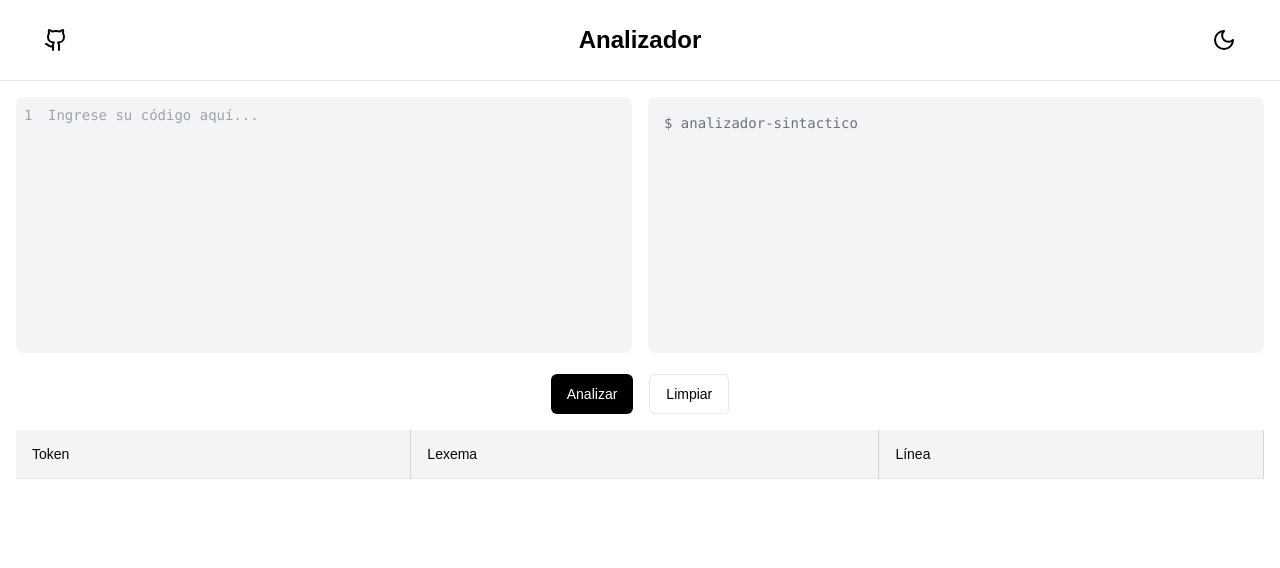
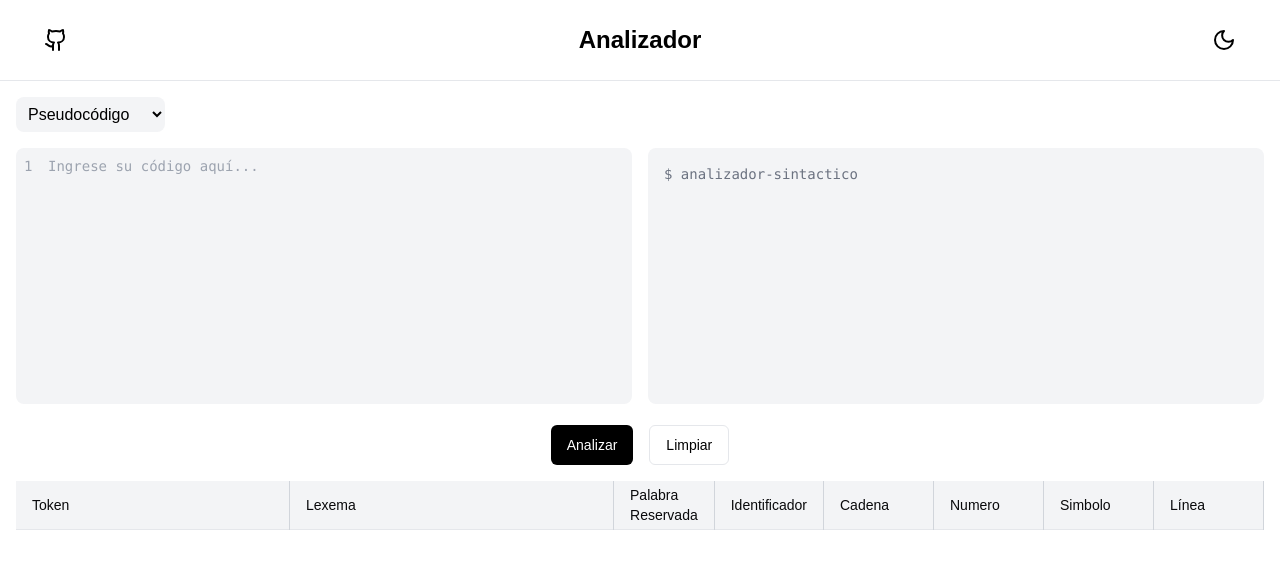
Before and after one commit to FdevMX/Analizador-Sintactico-v2, a Next.js app in the folder frontend/: page / in a window 1280 px wide. Shown: the top 568 px of the page. Built offline with nearby package versions, Linux system fonts and the light colour scheme.

Commit message:
ci: add a selector and settings to the table

```diff
--- a/frontend/src/app/page.tsx
+++ b/frontend/src/app/page.tsx
@@ -1,88 +1,85 @@
 "use client"
 
-import { useState, useRef, useEffect } from 'react'
-import { Moon, Sun, Github } from 'lucide-react'
-import { Button } from "@/components/ui/button"
-import { Table, TableBody, TableCell, TableHead, TableHeader, TableRow } from "@/components/ui/table"
+import React, { useState, useRef, useEffect } from 'react';
+import { Moon, Sun, Github } from 'lucide-react';
+import { Button } from "@/components/ui/button";
+import { Table, TableBody, TableCell, TableHead, TableHeader, TableRow } from "@/components/ui/table";
 
-export default function Component() {
-  const [theme, setTheme] = useState<'light' | 'dark'>('light')
-  const [code, setCode] = useState('')
-  const [output, setOutput] = useState('')
-  const [tokens, setTokens] = useState<Array<{ token: string, lexeme: string, line: number }>>([])
-  const textareaRef = useRef<HTMLTextAreaElement>(null)
-  const lineNumbersRef = useRef<HTMLDivElement>(null)
+const CodeAnalyzerComponent = () => {
+  const [theme, setTheme] = useState<'light' | 'dark'>('light');
+  const [code, setCode] = useState('');
+  const [output, setOutput] = useState('');
+  const [tokens, setTokens] = useState<Array<{ token: string, lexeme: string, line: number, wordReserv?: string, identifier?: string, cadena?: string, numero?: string, simbolo?: string }>>([]);
+  const [language, setLanguage] = useState('pseudocode');
+  const textareaRef = useRef<HTMLTextAreaElement>(null);
+  const lineNumbersRef = useRef<HTMLDivElement>(null);
 
   const toggleTheme = () => {
-    const newTheme = theme === 'light' ? 'dark' : 'light'
-    setTheme(newTheme)
-    document.documentElement.classList.toggle('dark', newTheme === 'dark')
-    localStorage.setItem('theme', newTheme)
-  }
+    const newTheme = theme === 'light' ? 'dark' : 'light';
+    setTheme(newTheme);
+    document.documentElement.classList.toggle('dark', newTheme === 'dark');
+    localStorage.setItem('theme', newTheme);
+  };
+
+  useEffect(() => {
+    const savedTheme = localStorage.getItem('theme') as 'light' | 'dark' | null;
+    if (savedTheme) {
+      setTheme(savedTheme);
+      document.documentElement.classList.toggle('dark', savedTheme === 'dark');
+    }
+
+    const updateLineNumbers = () => {
+      if (textareaRef.current && lineNumbersRef.current) {
+        const lineCount = textareaRef.current.value.split('\n').length;
+        const lineNumbers = Array(lineCount).fill(0).map((_, i) => i + 1).join('\n');
+        lineNumbersRef.current.innerText = lineNumbers;
+      }
+    };
+
+    updateLineNumbers();
+    window.addEventListener('resize', updateLineNumbers);
+    return () => window.removeEventListener('resize', updateLineNumbers);
+  }, [code]);
 
   const analyzeCode = async () => {
-    const codeContent = textareaRef.current?.value?.trim() || ''; // Obtener el contenido del textarea y eliminar espacios en blanco al principio y al final
-
+    const codeContent = code.trim();
     if (codeContent === '') {
-      setOutput('Error: Ingrese su codigo.');
-      return; // Salir de la función si el código está vacío
+      setOutput('Error: Ingrese su código.');
+      return;
     }
-
     try {
       const response = await fetch('/analyze', {
         method: 'POST',
         headers: {
           'Content-Type': 'application/json',
         },
-        body: JSON.stringify({ code : codeContent }),
-      })
-      const data = await response.json()
-      setTokens(data.tokens)
-      setOutput(data.errors.join('\n') || 'No se encontraron errores')
+        body: JSON.stringify({ code: codeContent, language }),
+      });
+      const data = await response.json();
+      setTokens(data.tokens);
+      setOutput(data.errors.join('\n') || 'No se encontraron errores');
     } catch (error) {
-      console.error('Error:', error)
-      setOutput('Error al analizar el código')
+      console.error('Error:', error);
+      setOutput('Error al analizar el código');
     }
-  }
+  };
 
   const clearAll = () => {
-    setCode('')
-    setOutput('')
-    setTokens([])
-  }
-
-  useEffect(() => {
-    const savedTheme = localStorage.getItem('theme') as 'light' | 'dark' | null
-    if (savedTheme) {
-      setTheme(savedTheme)
-      document.documentElement.classList.toggle('dark', savedTheme === 'dark')
-    }
-
-    const updateLineNumbers = () => {
-      if (textareaRef.current && lineNumbersRef.current) {
-        const lineCount = textareaRef.current.value.split('\n').length
-        const lineNumbers = Array(lineCount).fill(0).map((_, i) => i + 1).join('\n')
-        lineNumbersRef.current.innerText = lineNumbers
-      }
-    }
-
-    updateLineNumbers()
-    window.addEventListener('resize', updateLineNumbers)
-    return () => window.removeEventListener('resize', updateLineNumbers)
-  }, [code])
-
-  // ... (rest of your existing functions)
+    setCode('');
+    setOutput('');
+    setTokens([]);
+  };
 
   return (
     <div className={`min-h-screen bg-white dark:bg-dark-gray text-black dark:text-white transition-colors duration-300`}>
       <header className="flex items-center justify-between p-4 border-b border-gray-200 dark:border-gray-700">
         <a
-        href="https://github.com/FdevMX/Analizador-Sintactico"
-        target="_blank"
-        rel="noopener noreferrer"
-        className="text-black dark:text-white hover:bg-gray-200 dark:hover:bg-gray-800 p-3 rounded-full w-20 h-18 transition-all duration-300 flex items-center justify-center"
+          href="https://github.com/FdevMX/Analizador-Sintactico"
+          target="_blank"
+          rel="noopener noreferrer"
+          className="text-black dark:text-white hover:bg-gray-200 dark:hover:bg-gray-800 p-3 rounded-full w-20 h-18 transition-all duration-300 flex items-center justify-center"
         >
-          <Github className="h6- w-6" />
+          <Github className="h-6 w-6" />
         </a>
         <h1 className="text-2xl font-bold">Analizador</h1>
         <Button
@@ -95,6 +92,17 @@ export default function Component() {
       </header>
 
       <main className="container mx-auto p-4 space-y-4">
+        <div className="mb-4">
+          <select
+            className="p-2 bg-gray-100 dark:bg-gray-800 text-black dark:text-white rounded-lg"
+            value={language}
+            onChange={(e) => setLanguage(e.target.value)}
+          >
+            <option value="pseudocode">Pseudocódigo</option>
+            <option value="java">Java (For Loop)</option>
+          </select>
+        </div>
+
         <div className="grid grid-cols-1 md:grid-cols-2 gap-4">
           <div className="relative font-mono text-sm">
             <div
@@ -131,7 +139,12 @@ export default function Component() {
             <TableRow>
               <TableHead>Token</TableHead>
               <TableHead>Lexema</TableHead>
-              <TableHead>Línea</TableHead>
+              <TableHead className="w-[50px]">Palabra Reservada</TableHead> {/* Ancho de 150px */}
+              <TableHead className="w-[50px]">Identificador</TableHead> {/* Ancho de 120px */}
+              <TableHead className="w-[110px]">Cadena</TableHead> {/* Ancho de 200px */}
+              <TableHead className="w-[110px]">Numero</TableHead> {/* Ancho de 100px */}
+              <TableHead className="w-[110px]">Simbolo</TableHead> {/* Ancho de 80px */}
+              <TableHead className="w-[110px]">Línea</TableHead> {/* Ancho de 70px */}
             </TableRow>
           </TableHeader>
           <TableBody>
@@ -139,12 +152,20 @@ export default function Component() {
               <TableRow key={index}>
                 <TableCell>{token.token}</TableCell>
                 <TableCell>{token.lexeme}</TableCell>
-                <TableCell>{token.line}</TableCell>
+                <TableCell className="w-[50px]">{token.wordReserv}</TableCell> {/* Igualar ancho */}
+                <TableCell className="w-[50px]">{token.identifier}</TableCell> {/* Igualar ancho */}
+                <TableCell className="w-[110px]">{token.cadena}</TableCell> {/* Igualar ancho */}
+                <TableCell className="w-[110px]">{token.numero}</TableCell> {/* Igualar ancho */}
+                <TableCell className="w-[110px]">{token.simbolo}</TableCell> {/* Igualar ancho */}
+                <TableCell className="w-[110px]">{token.line}</TableCell> {/* Igualar ancho */}
               </TableRow>
             ))}
           </TableBody>
         </Table>
+
       </main>
     </div>
-  )
-}
+  );
+};
+
+export default CodeAnalyzerComponent;
```
